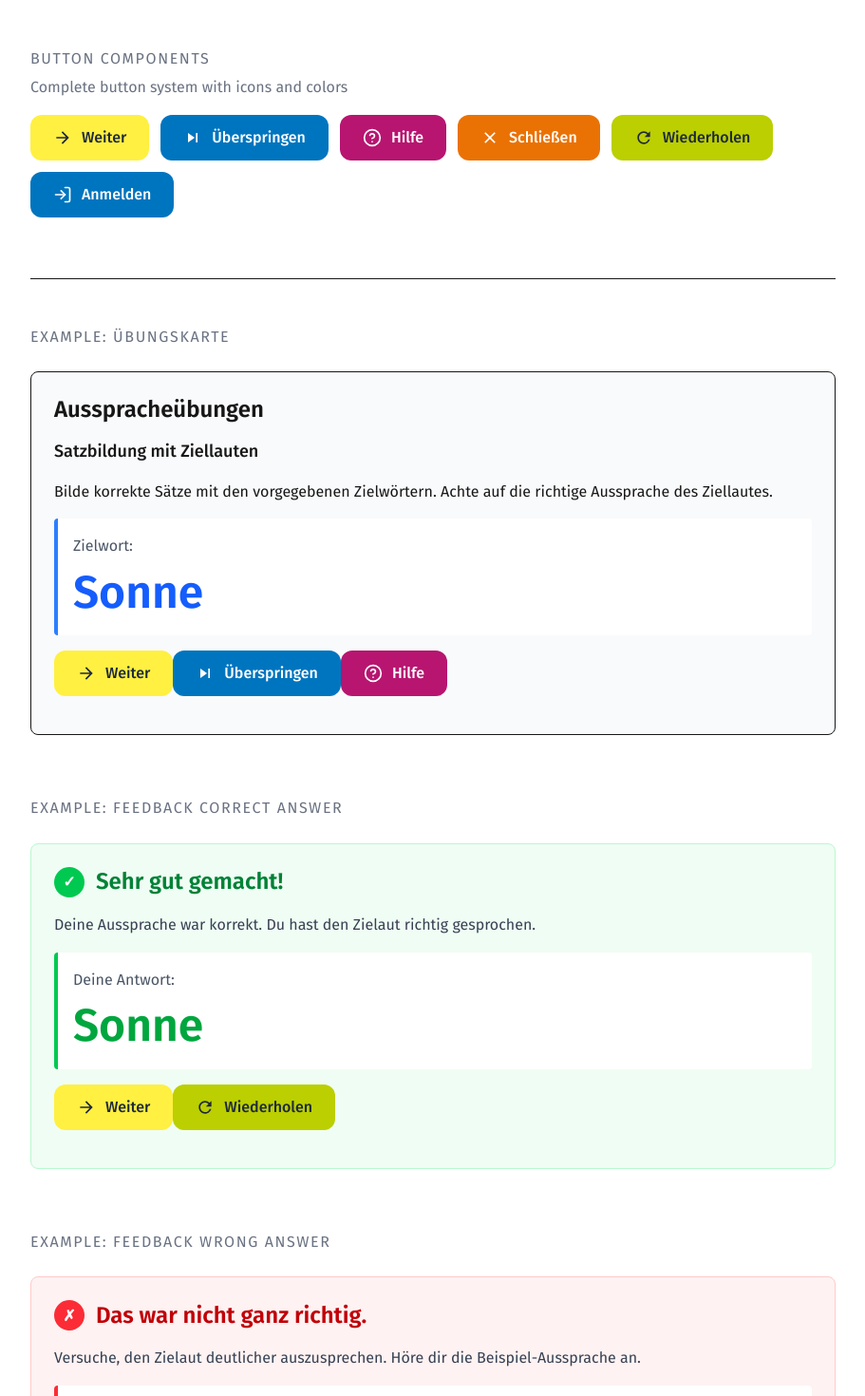
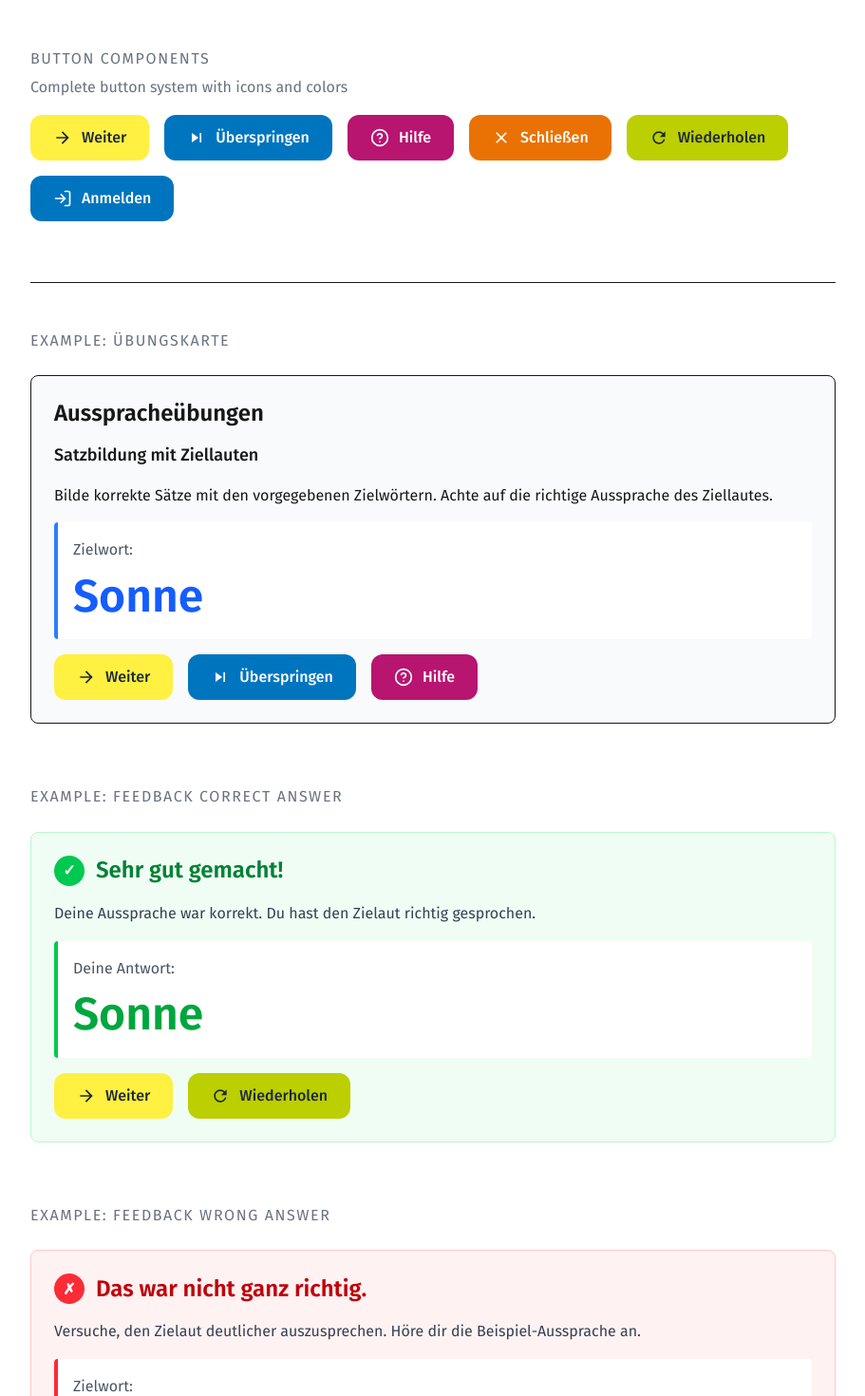
Before and after one commit to HelferAppDev/pd_theme_preview_july, a Next.js app: page / in a window 1280 px wide. Shown: the part 1220-2690 px from the top of the page at 95% size, without its empty margins (184-1095 px from the left). Built offline with nearby package versions, Linux system fonts and the light colour scheme.

Commit message:
feat: add button gap and group styles, update button layout in Home page
Co-authored-by: Frank <43168825+helferapp@users.noreply.github.com>

```diff
--- a/app/globals.css
+++ b/app/globals.css
@@ -42,6 +42,7 @@
   --space-gap-default: 1.5rem;       /* gap-6 */
   --space-gap-compact: 1rem;         /* gap-4 */
   --space-gap-tight: 0.75rem;        /* gap-3 */
+  --space-gap-buttons: 1rem;         /* gap between buttons */
   --space-margin-bottom-section: 1.5rem;   /* mb-6 */
   --space-margin-bottom-large: 3rem;       /* mb-12 */
 }
@@ -120,6 +121,13 @@ button, .button-label {
 }
 
 /* ===== THERAPY BUTTON SYSTEM ===== */
+
+/* Button Group Container */
+.button-group {
+  display: flex;
+  gap: var(--space-gap-buttons);
+  flex-wrap: wrap;
+}
 
 /* Base Button Styles */
 .btn-therapy {
--- a/app/page.tsx
+++ b/app/page.tsx
@@ -70,7 +70,7 @@ export default function Home() {
           <p className="text-xs font-semibold text-gray-500 uppercase tracking-widest">Button Components</p>
           <p className="text-sm text-gray-500">Complete button system with icons and colors</p>
         </div>
-        <div className="flex gap-3 flex-wrap">
+        <div className="button-group">
           <ButtonWeiter />
           <ButtonÜberspringen />
           <ButtonHilfe />
@@ -95,9 +95,11 @@ export default function Home() {
               Sonne
             </div>
           </div>
+          <div className="button-group">
             <ButtonWeiter />
             <ButtonÜberspringen />
             <ButtonHilfe />
+          </div>
         </div>
       </section>
 
@@ -118,8 +120,10 @@ export default function Home() {
               Sonne
             </div>
           </div>
+          <div className="button-group">
             <ButtonWeiter />
             <ButtonWiederholen />
+          </div>
         </div>
       </section>
 
@@ -140,9 +144,11 @@ export default function Home() {
               Sonne
             </div>
           </div>
+          <div className="button-group">
             <ButtonWeiter />
             <ButtonWiederholen />
             <ButtonHilfe />
+          </div>
         </div>
       </section>
     </main>
```
Lines whose indentation alone changed are shown as unchanged.
